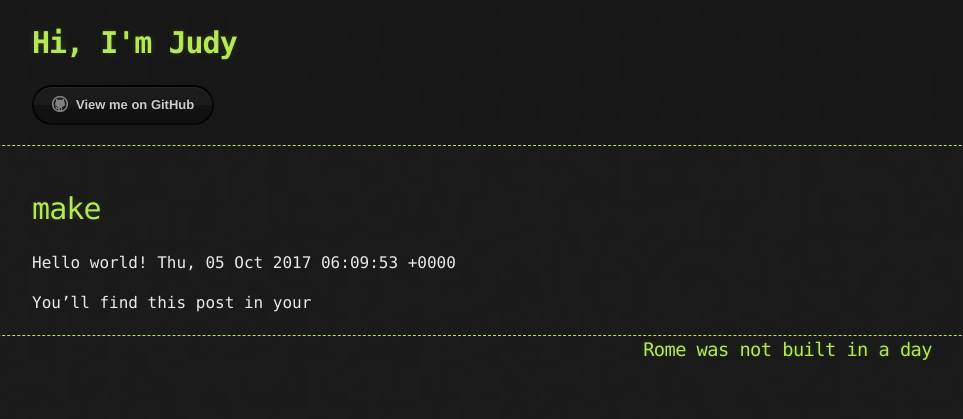
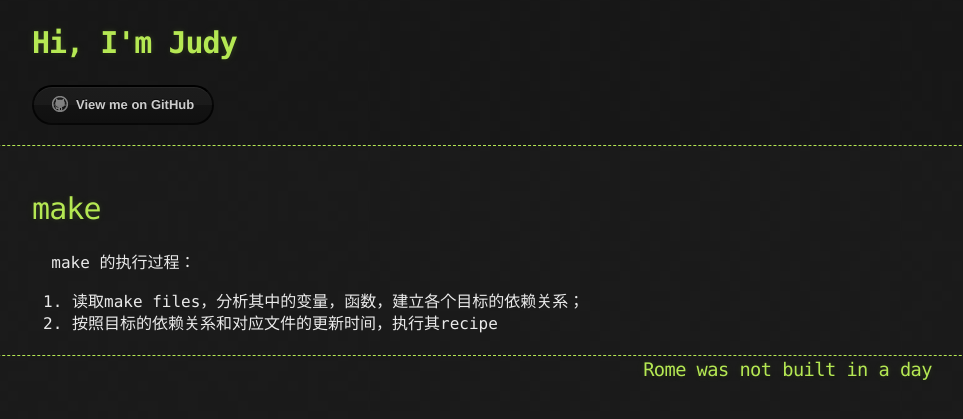
Before and after one commit to Shl4046/Shl4046.github.io, a Jekyll site: the page built from _posts/gnutools/2017-10-03-make.md, in a window 1280 px wide. Shown: the top 419 px of the page, without its empty margins (163-1126 px from the left). Built offline with Jekyll 4.4.1, drawn with Linux system fonts in a browser that asks for light colours.

Commit message:
Update 2017-10-03-make.md

```diff
--- a/_posts/gnutools/2017-10-03-make.md
+++ b/_posts/gnutools/2017-10-03-make.md
@@ -6,7 +6,7 @@ date:   2017-10-03 01:53:30 -0700
 
 # make
 
-Hello world!
-{{ site.time | date_to_rfc822 }}
+make 的执行过程：
 
-You’ll find this post in your
+1. 读取make files，分析其中的变量，函数，建立各个目标的依赖关系；
+2. 按照目标的依赖关系和对应文件的更新时间，执行其recipe
```
